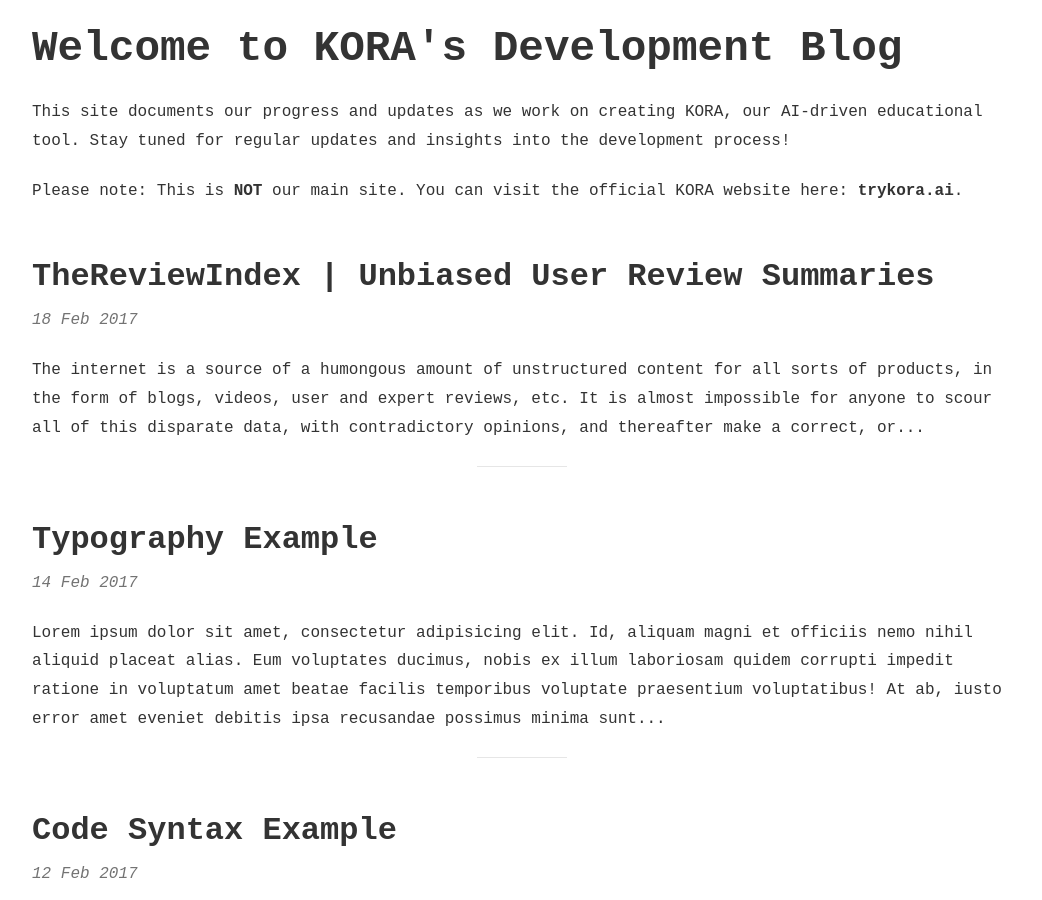
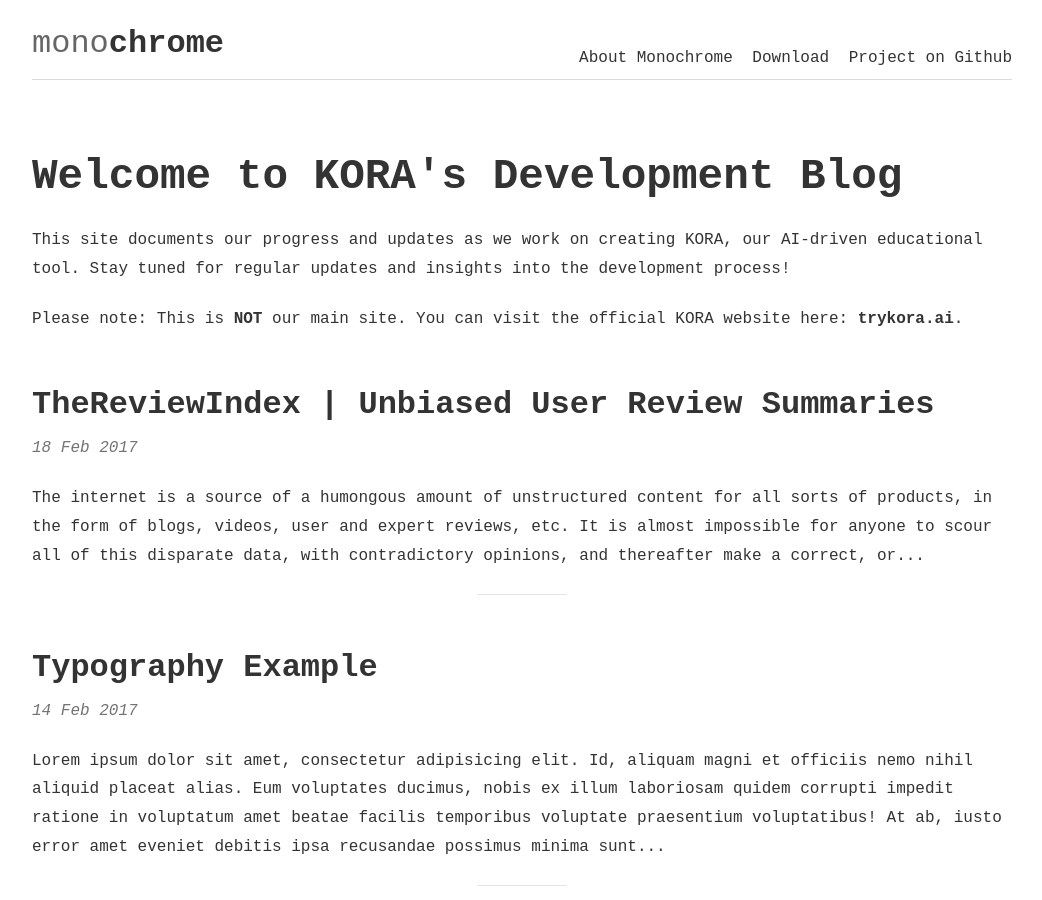
Before and after one commit to kora-edu/kora-edu.github.io, a Jekyll site: the page built from index.html, in a window 1280 px wide and 900 px high. Shown: the whole window, without its empty margins (118-1160 px from the left). Built offline with Jekyll 4.4.1, drawn with Linux system fonts in a browser that asks for light colours; the list of posts is cut into pages by our own code.

Commit message:
template

```diff
--- a/_includes/header.html
+++ b/_includes/header.html
@@ -1,7 +1,13 @@
-<nav {% if site.reverse == true %}id="nav-left"{% else %}id="nav"{% endif %}>
-	<div id="nav-list">
-		<a href="{{ site.baseurl }}/">Home</a>
-
+<header id="header" class="parent justify-spaceBetween">
+  <div class="inner w100 relative">
+    <span class="f-left">
+      <a href="{{ site.baseurl }}/">
+        <h1>
+          <span>mono</span>chrome
+        </h1>
+      </a>
+    </span>
+    <span id="nav-links" class="absolute right bottom">
       <!-- Nav pages -->
 	    {% for page in site.pages %}
 	      {% if page.layout == "page" %}
@@ -12,13 +18,6 @@
       <!-- Nav links -->
 	    {% include link.html %}
 
+    </span>
   </div>
-
-  <!-- Nav footer -->
-	{% if site.custom_nav_footer == true %}
-	  {% include nav-footer-custom.html %}
-	{% else %}
-	  {% include nav-footer.html %}
-	{% endif %}
-
-</nav>
+</header>
--- a/_includes/link.html
+++ b/_includes/link.html
@@ -1,2 +1,2 @@
-<a href="https://trykora.ai" target="_blank" title="Visit KORA Main Site">KORA Main Site</a>
-<a href="https://github.com/kora-edu" target="_blank" title="Visit KORA's GitHub Repository">KORA GitHub Repository</a>
+<a href="https://github.com/thereviewindex/monochrome/archive/master.zip">Download</a>
+<a href="https://github.com/thereviewindex/monochrome">Project on Github</a>
```
Lines whose indentation alone changed are shown as unchanged.
